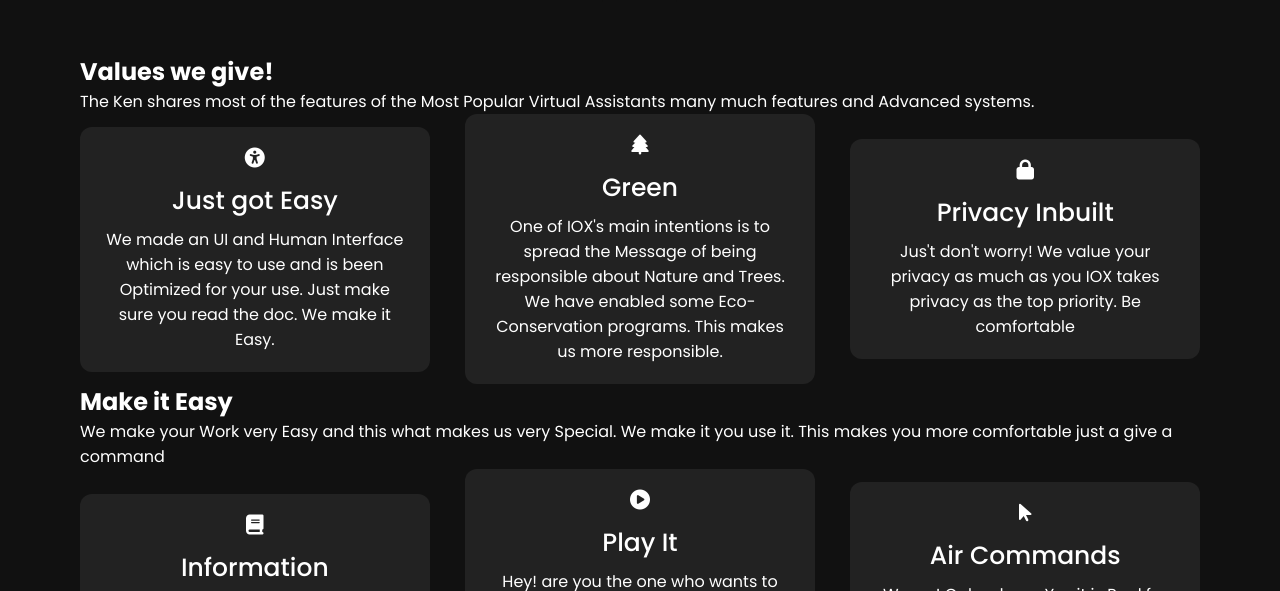
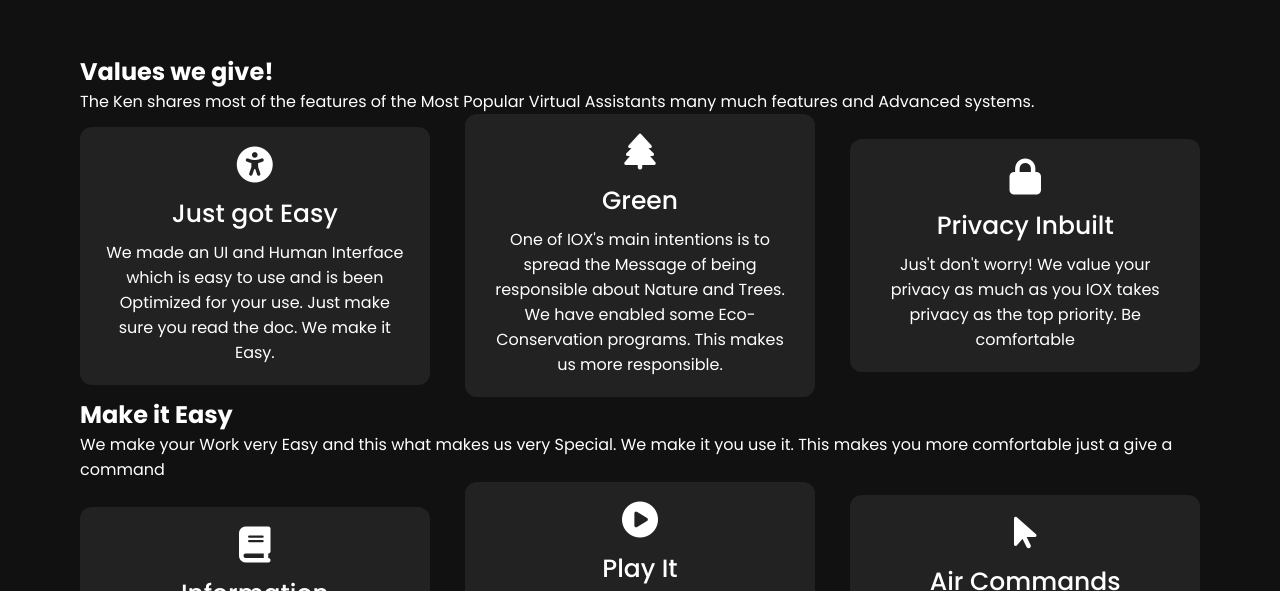
Before and after one commit to IOX-tech/kenweb, a plain HTML site: page features.html in a window 1280 px wide. Shown: the part 172-763 px from the top of the page. Drawn offline with nearby package versions, Linux system fonts and the light colour scheme.

Commit message:
Normal edit

```diff
--- a/style.css
+++ b/style.css
@@ -286,9 +286,8 @@ section .title::after{
     transform: scale(1.05);
 }
 .services .serv-content .card i{
-    font-size: 20px;
+    font-size: 36px;
     color: #fff;
-    horizontal-align: left;
 }
 .services .serv-content .card:hover i{
     color: #fff;
```
